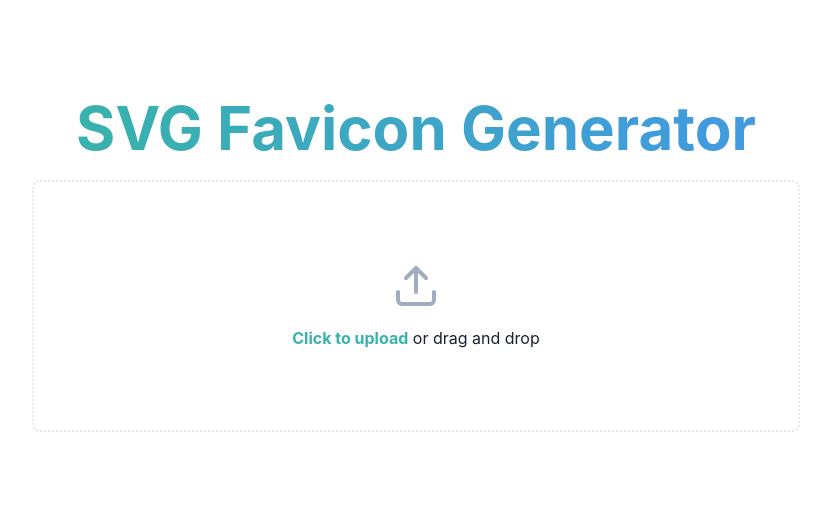
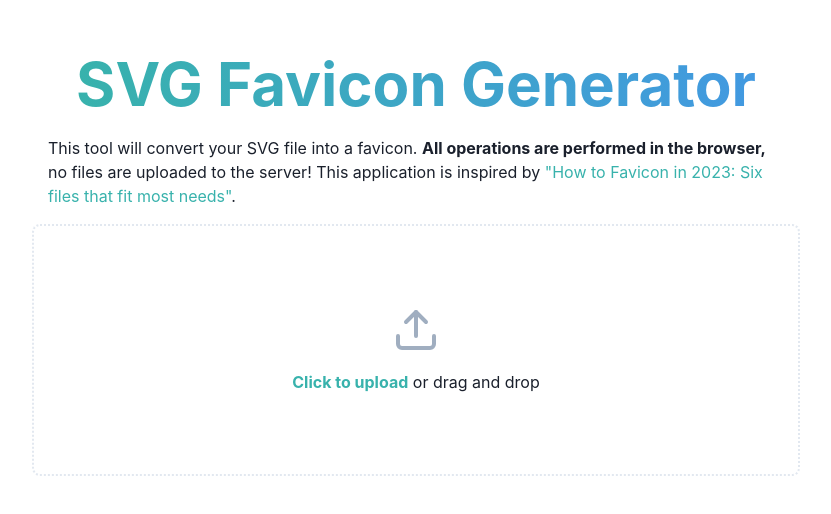
Before and after one commit to shun-shobon/favicon-generator, a React app: page / in a window 1280 px wide. Shown: the part 138-652 px from the top of the page, without its empty margins (224-1055 px from the left). Built offline with nearby package versions, Linux system fonts and the light colour scheme; the HTML template or start-up script is replaced by a standard one; what @resvg/resvg-wasm would draw is missing.

Commit message:
feat: Add inspired

```diff
--- a/src/components/FileInput.tsx
+++ b/src/components/FileInput.tsx
@@ -1,4 +1,4 @@
-import { Box, Link, VStack, Spinner, Icon } from "@chakra-ui/react";
+import { Box, Link, VStack, Spinner, Icon, Text } from "@chakra-ui/react";
 import { ChangeEvent, DragEvent, useId, useState } from "react";
 import { FiUpload } from "react-icons/fi";
 
@@ -36,13 +36,25 @@ export function FileInput({ loading, onFileSubmit }: Props): JSX.Element {
   };
 
   return (
+    <VStack w="full" maxW="container.md" gap={4}>
+      <Text px={4}>
+        This tool will convert your SVG file into a favicon.{" "}
+        <strong>All operations are performed in the browser,</strong> no files
+        are uploaded to the server! This application is inspired by{" "}
+        <Link
+          href="https://evilmartians.com/chronicles/how-to-favicon-in-2021-six-files-that-fit-most-needs"
+          color="teal.400"
+        >
+          "How to Favicon in 2023: Six files that fit most needs"
+        </Link>
+        .
+      </Text>
       <VStack
         as="form"
         onDrop={handleDrop}
         onDragOver={handleDragOver}
         onDragLeave={() => setDragOver(false)}
         w="full"
-      maxW="container.md"
         gap={4}
         px={10}
         py={20}
@@ -88,5 +100,6 @@ export function FileInput({ loading, onFileSubmit }: Props): JSX.Element {
           or drag and drop
         </Box>
       </VStack>
+    </VStack>
   );
 }
--- a/src/components/Success.tsx
+++ b/src/components/Success.tsx
@@ -1,7 +1,7 @@
 import { PrismLight as SyntaxHighlighter } from "react-syntax-highlighter";
 import html from "react-syntax-highlighter/dist/esm/languages/prism/markup";
 import { nord } from "react-syntax-highlighter/dist/esm/styles/prism";
-import { Heading, Text, Link, Box } from "@chakra-ui/react";
+import { Heading, Text, Link, Box, Code } from "@chakra-ui/react";
 import headHtml from "~/assets/favicon.html?raw";
 import { useEffect, useRef } from "react";
 
@@ -37,7 +37,7 @@ export function Success({ data, onOneMore }: Props): JSX.Element {
         favicons zip file.
       </Text>
       <Text>
-        Add the following code to the <code>{"<head>"}</code> tag of your HTML
+        Add the following code to the <Code>{"<head>"}</Code> tag of your HTML
         file.
       </Text>
       <SyntaxHighlighter
```
Lines whose indentation alone changed are shown as unchanged.
